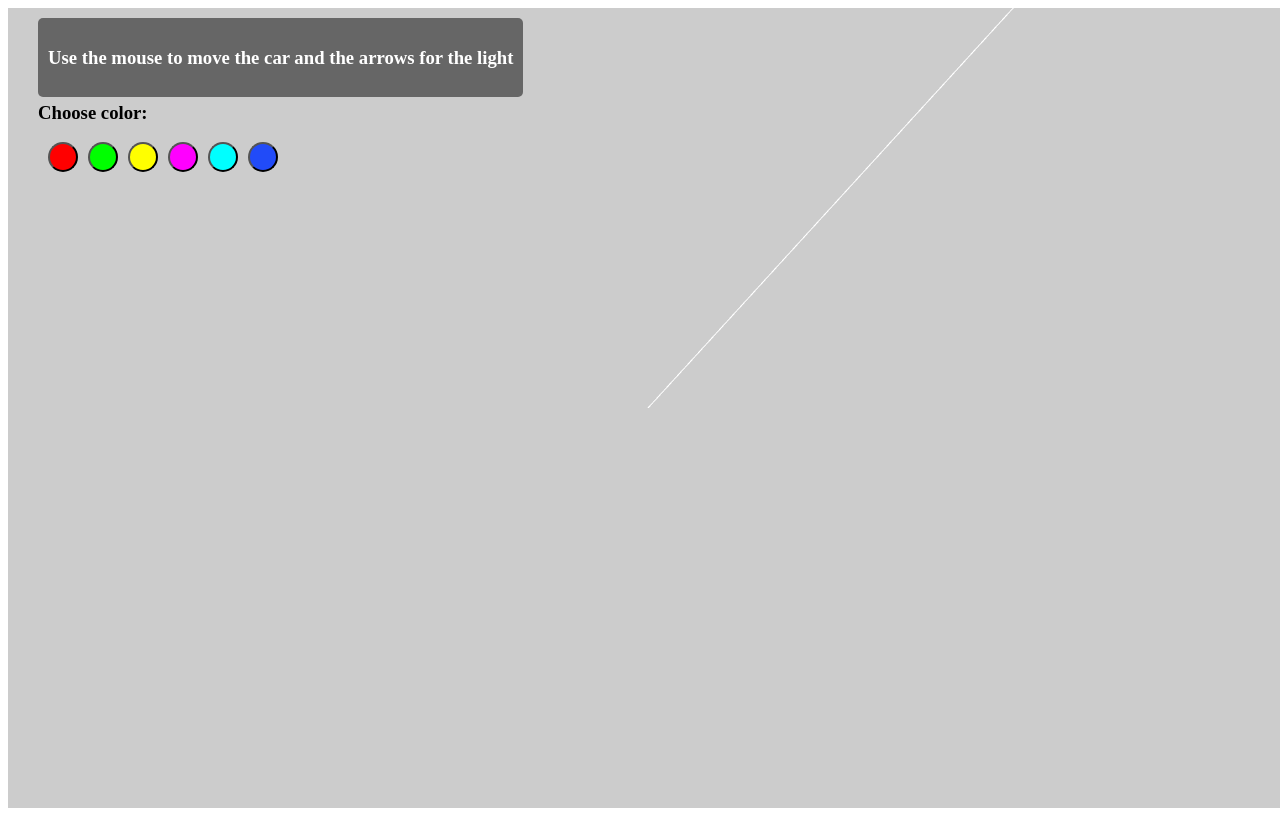
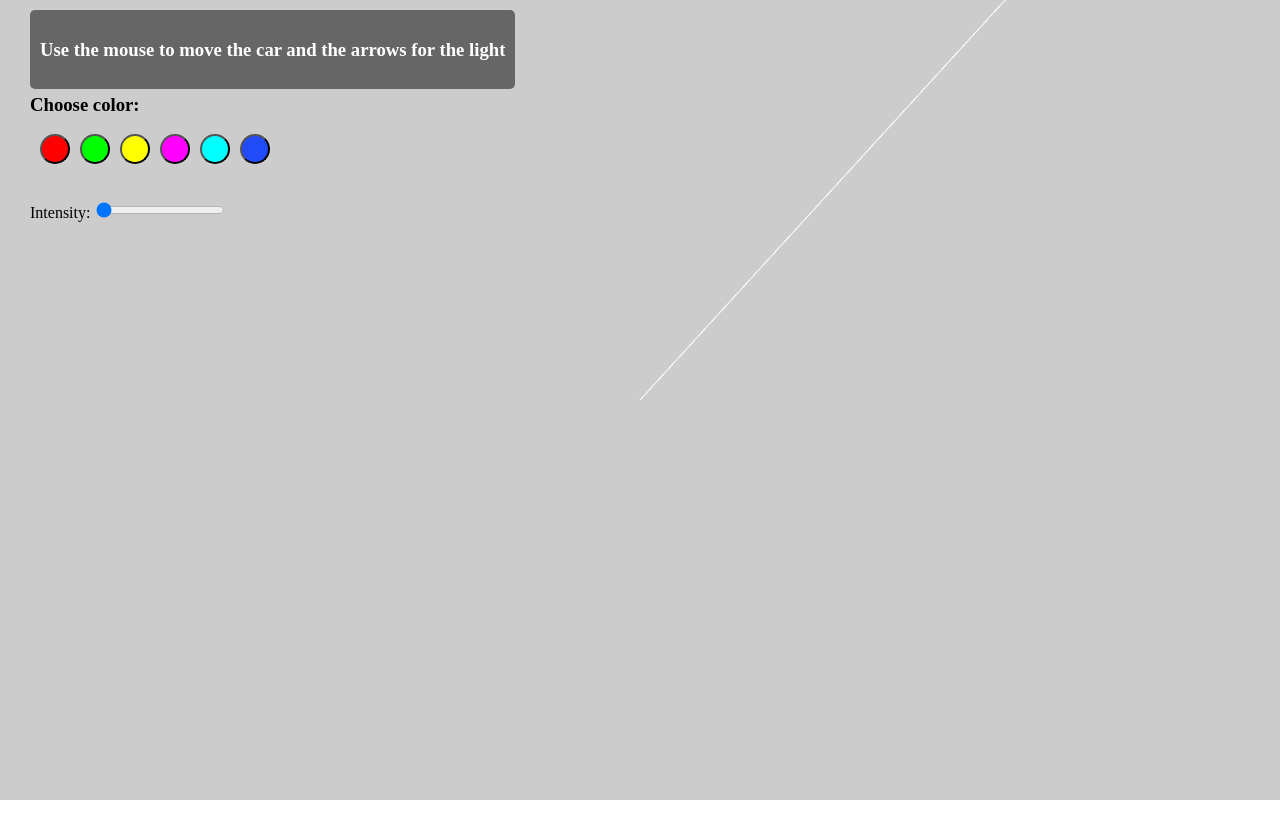
Before and after one commit to Shark-44/Angular-THREE.JS, an Angular app: page / in a window 1280 px wide. Built offline with nearby package versions, Linux system fonts and the light colour scheme; no server answers.

Commit message:
cursor intensity

```diff
--- a/src/app/car-viewer/car-viewer.component.css
+++ b/src/app/car-viewer/car-viewer.component.css
@@ -35,3 +35,9 @@
   width: 30px;
   margin-left: 10px;
 }
+.cursor {
+  position: absolute;
+  top: 200px;
+  left: 30px;
+
+}
--- a/src/app/car-viewer/car-viewer.component.html
+++ b/src/app/car-viewer/car-viewer.component.html
@@ -10,5 +10,10 @@
       [style.backgroundColor]="color"
       (click)="applyColor(color, 'polySurface282_main_color_0')"
       class="color-button">
-</button></div>
+      </button>
+    </div>
+    <div class="cursor">
+      <label for="light-intensity">Intensity: </label>
+      <input type="range" id="light-intensity" min="1" max="10" step="0.1" value="1" (input)="onIntensityChange($event)">
+    </div>
   </div>
--- a/src/app/car-viewer/car-viewer.component.ts
+++ b/src/app/car-viewer/car-viewer.component.ts
@@ -60,12 +60,12 @@
     this.controls.screenSpacePanning = false;
     this.controls.maxPolarAngle = Math.PI / 2;
 
-    const ambientLight = new THREE.AmbientLight(0x404040, 2);
+    const ambientLight = new THREE.AmbientLight(0x404040, 1);
     this.scene.add(ambientLight);
 
-    this.dirLight = new THREE.DirectionalLight(0xffffff, 2);
+    this.dirLight = new THREE.DirectionalLight(0xffffff, 1);
     this.updateLightPosition();
-    this.dirLight.castShadow = true;
+    this.dirLight.castShadow = false; // ombre
     this.dirLight.shadow.mapSize.width = 1024;
     this.dirLight.shadow.mapSize.height = 1024;
     this.dirLight.shadow.camera.near = 0.5;
@@ -163,4 +163,9 @@
         }
       });
     }
+    onIntensityChange(event: Event) {
+      const input = event.target as HTMLInputElement;
+      const intensity = parseFloat(input.value);
+      this.dirLight.intensity = intensity;
+    }
 }
--- a/src/styles.css
+++ b/src/styles.css
@@ -1 +1,6 @@
 /* You can add global styles to this file, and also import other style files */
+body {
+    margin: 0;
+    padding: 0;
+    overflow: hidden;
+}
```
Also changed, not shown: 1 other file (tests, documents, lock files or other folders).
